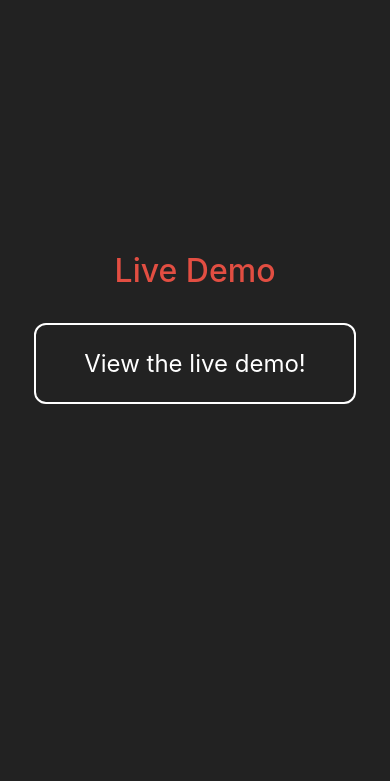
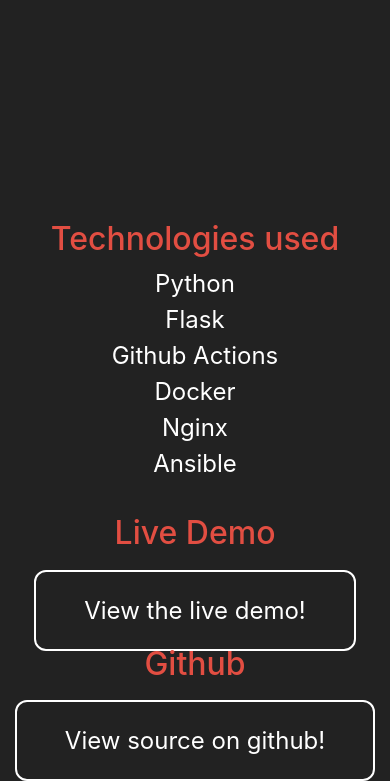
Before and after one commit to santosderek/website, a Flask app: template website/templates/project/vitality.html in a window 390 px wide; the page is wider, and only the part inside the window is pictured. Shown: the part 4825-5606 px from the top of that part. Before the commit the page ends 5229 px from the top of that part, so only its background shows below. Run offline with Flask 2, Linux system fonts and the light colour scheme; the template is opened without the code that fills it, so the values that code supplies are empty; some libraries are stand-ins or nearby versions.

Commit message:
Added technologies used.

```diff
--- a/website/resources/career.json
+++ b/website/resources/career.json
@@ -15,7 +15,8 @@
             "Github Actions",
             "Flask",
             "Docker",
-            "Nginx"
+            "Nginx",
+            "Ansible"
         ]
     },
     {
--- a/website/templates/project/vitality.html
+++ b/website/templates/project/vitality.html
@@ -92,12 +92,44 @@
     </div>
 </div>
 
+<div class="row">
+    <div class="col-sm-12 col-md-12 text-center">
+        <h2>
+            Technologies used
+        </h2>
+
+        <table>
+            <tr>
+                <td>Python</td>
+            </tr>
+            <tr>
+                <td>Flask</td>
+            </tr>
+            <tr>
+                <td>Github Actions</td>
+            </tr>
+            <tr>
+                <td>Docker</td>
+            </tr>
+            <tr>
+                <td>Nginx</td>
+            </tr>
+            <tr>
+                <td>Ansible</td>
+            </tr>
+        </table>
+    </div>
+</div>
+
 <div class="row mt-3">
-    <div class="col-sm-12 col-md-12 col-lg-12 mt-3 mb-4 text-center">
-        <h2>Live Demo</h2>
+    <div class="col-sm-12 col-md-6 mt-3 text-center">
+        <h2 style="padding-bottom: 1em;">Live Demo</h2>
+        <a href="https://vitality.santosderek.com" class="button_link">View the live demo!</a>
     </div>
-    <div class="col-sm-12 mt-4 text-center">
-        <a href="https://vitality.santosderek.com" class="button_link">View the live demo!</a>
+
+    <div class="col-sm-12 col-md-6 mt-3 text-center">
+        <h2 style="padding-bottom: 1em;">Github</h2>
+        <a href="{{url_for('github')}}" class="button_link">View source on github!</a>
     </div>
 </div>
 {% endblock %}
```
